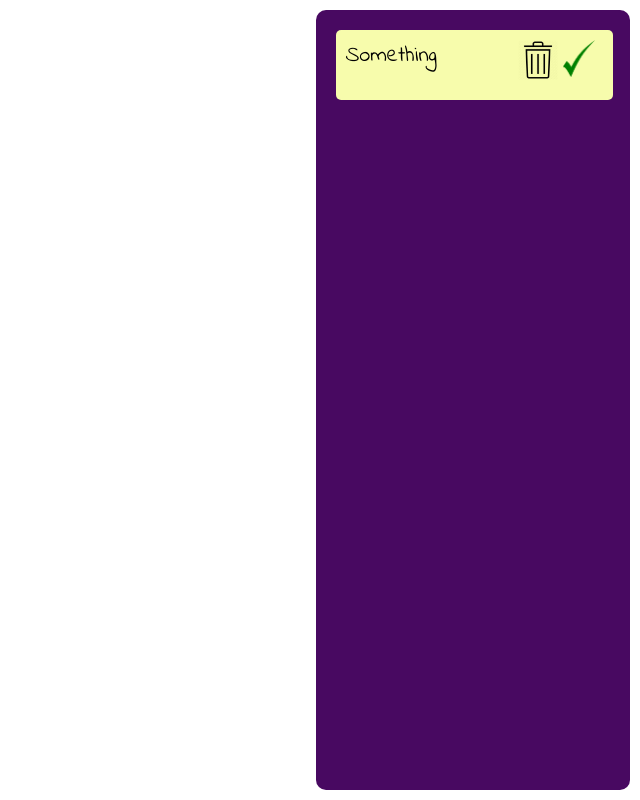
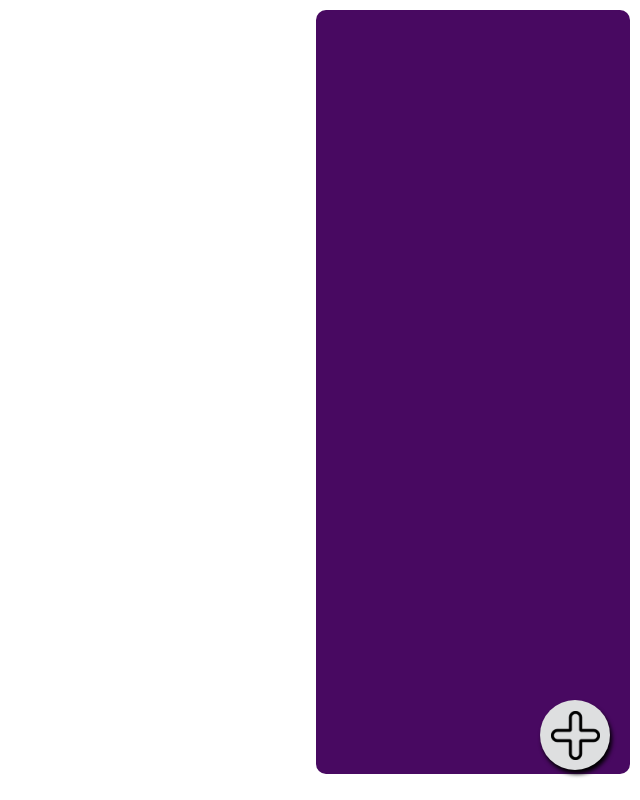
Before and after one commit to arpit-batra/My-page, a plain HTML site: page index.html in a window 1280 px wide. Shown: the whole page, without its empty margins (640-1280 px from the left). Drawn offline with Linux system fonts and the light colour scheme.

Commit message:
added function to add item in todoList

```diff
--- a/index.html
+++ b/index.html
@@ -10,12 +10,13 @@
 
 	</div>
 	<div id = "todoBox">
-		<ul class="list">
-			<li>Something
+		<ul class="list" id="list">
+			<!-- <li>Something
 				<button class="delete"></button>
 				<button class="done"></button>
-			</li>
+			</li> -->
 		</ul>
+		<button id="addElement"></button>
 	</div>
 	<script type="text/javascript" src="script.js"></script>
 </body>
--- a/script.js
+++ b/script.js
@@ -0,0 +1,24 @@
+document.getElementById("addElement").addEventListener('click',function () {
+	var text = prompt("What do you want to do???");
+	// if(text=="" || text==NULL){
+	// 	alert("You added Nothing :(");
+	// }
+	// else{
+		var list=document.getElementById('list');
+
+
+		var item=document.createElement('li');
+		item.innerText=text;
+
+		var deletee = document.createElement('button');
+		deletee.classList.add('delete');
+
+		var done = document.createElement('button');
+		done.classList.add('done');
+
+		item.appendChild(deletee);
+		item.appendChild(done);
+
+		list.appendChild(item);
+	// }
+})
--- a/style.css
+++ b/style.css
@@ -5,21 +5,20 @@
 
 #todoBox{
 	width: 23%;
-	height: auto;
+	min-height: 93%;
 	position: absolute;
 	right: 0px;
-	bottom: 0px;
 	top: 0px;
 	margin:10px;
 	background-color: #480961;
 	border-radius:10px;
 	padding:10px;
-
+	overflow-y: auto;
+	overflow-x: hidden;
 }
 
 ul.list{
 	width:100%;
-	height:100%;
 	list-style-type: none;
 	margin: 0;
 	padding: 0;
@@ -27,20 +26,21 @@ ul.list{
 }
 
 ul.list li{
-	width:82%;
-	height:50px;
+	width:58%;
+	min-height: 50px;
 	margin:10px;
 	background-color: #f7fcac;
 	border-radius: 5px;
-	padding: 10px;
+	padding: 10px 90px 10px 10px;
 	font-family:'Indie Flower', cursive;
 	font-size: 22px;
-	position: absolute;
+	position: relative;
+	float: left;
 }
 
 ul.list li button{
 	width: 40px;
-	height: 75%;
+	height: 45px;
 	margin:10px;
 	transition-duration: 0.5s;
 	border-radius: 0;
@@ -53,10 +53,8 @@ ul.list li button{
 	border-radius: 5px;
 }
 
-
-
 ul.list li button.delete{
-	position: absolute;
+	position:absolute;
 	right:45px;
 	top:0px;
 	background-image: url("delete.png");
@@ -65,7 +63,7 @@ ul.list li button.delete{
 }
 
 ul.list li button.delete:hover{
-		background-color:#f2070f;
+	background-color:#f2070f;
 }
 
 ul.list li button.done{
@@ -80,3 +78,33 @@ ul.list li button.done{
 ul.list li button.done:hover{
 	background-color: #09d102;
 }
+
+#addElement{
+	position: fixed;
+	right: 0px;
+	bottom: 0px;
+	height: 70px;
+	width: 70px;
+	border-radius: 35px;
+	margin: 30px;
+	background-color: #dedfe0;
+	outline: none;
+	border: 0px;
+	box-shadow: 2px 4px 4px;
+	background-image: url("add.png");
+	background-size: 70%;
+	background-repeat: no-repeat;
+	background-position:center;
+	-webkit-transition:1s ease-in-out;
+	-moz-transition:1s ease-in-out;
+	-o-transition:1s ease-in-out;
+	transition: 1s ease-in-out;
+}
+
+#addElement:hover{
+	-webkit-transform:rotate(45deg);
+	-ms-transform:rotate(45deg);
+	-moz-transform:rotate(45deg);
+	-o-transform:rotate(45deg);
+	transform: rotate(45deg);
+}
```
Also changed, not shown: add.png (added).
